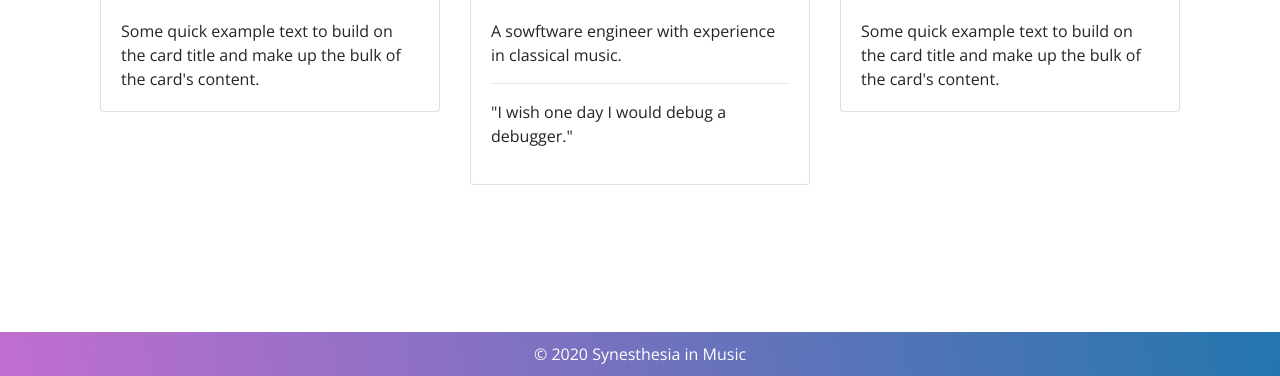
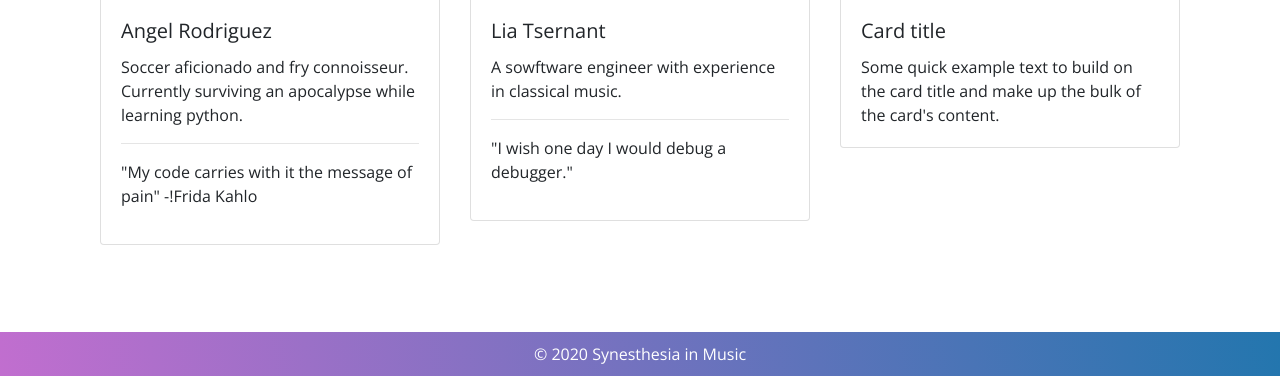
Before and after one commit to LiaTsernant/synesthesia, a Django app: page /about/ in a window 1280 px wide. Shown: the part 424-800 px from the top of the page. Run offline with Django 3.2, Linux system fonts and the light colour scheme; parts of the project's set-up code (start-up, migrations or seed data) failed here and were passed over; some libraries are stand-ins or nearby versions.

Commit message:
Added photos to the about page

```diff
--- a/synesthesia/main_app/templates/about.html
+++ b/synesthesia/main_app/templates/about.html
@@ -8,9 +8,12 @@
     <div class="row">
         <div class="col-6 col-md-4">
             <div class="card" id="name">
-              <img src="https://cdn.pixabay.com/photo/2015/11/15/22/09/cat-1044914_960_720.jpg" class="card-img-top" alt="...">
+              <img src="{% static "images/angel.jpg"%}" class="card-img-top" alt="...">
               <div class="card-body">
-                <p class="card-text">Some quick example text to build on the card title and make up the bulk of the card's content.</p>
+                <h5 class="card-title">Angel Rodriguez</h5>
+                <p class="card-text">Soccer aficionado and fry connoisseur. Currently surviving an apocalypse while learning python.<hr>
+                "My code carries with it the message of pain" -!Frida Kahlo
+                </p>
               </div>
             </div>
         </div>
@@ -18,6 +21,7 @@
             <div class="card" id="name">
               <img src="{% static "images/lia.jpg"%}" class="card-img-top" alt="...">
               <div class="card-body">
+                <h5 class="card-title">Lia Tsernant</h5>
                 <p class="card-text"> A sowftware engineer with experience in classical music. <hr>
                 "I wish one day I would debug a debugger."</p>
             </div>
@@ -27,6 +31,7 @@
             <div class="card" id="name">
               <img src="https://cdn.pixabay.com/photo/2015/11/15/22/09/cat-1044914_960_720.jpg" class="card-img-top" alt="...">
               <div class="card-body">
+                <h5 class="card-title">Card title</h5>
                 <p class="card-text">Some quick example text to build on the card title and make up the bulk of the card's content.</p>
               </div>
             </div>
```
